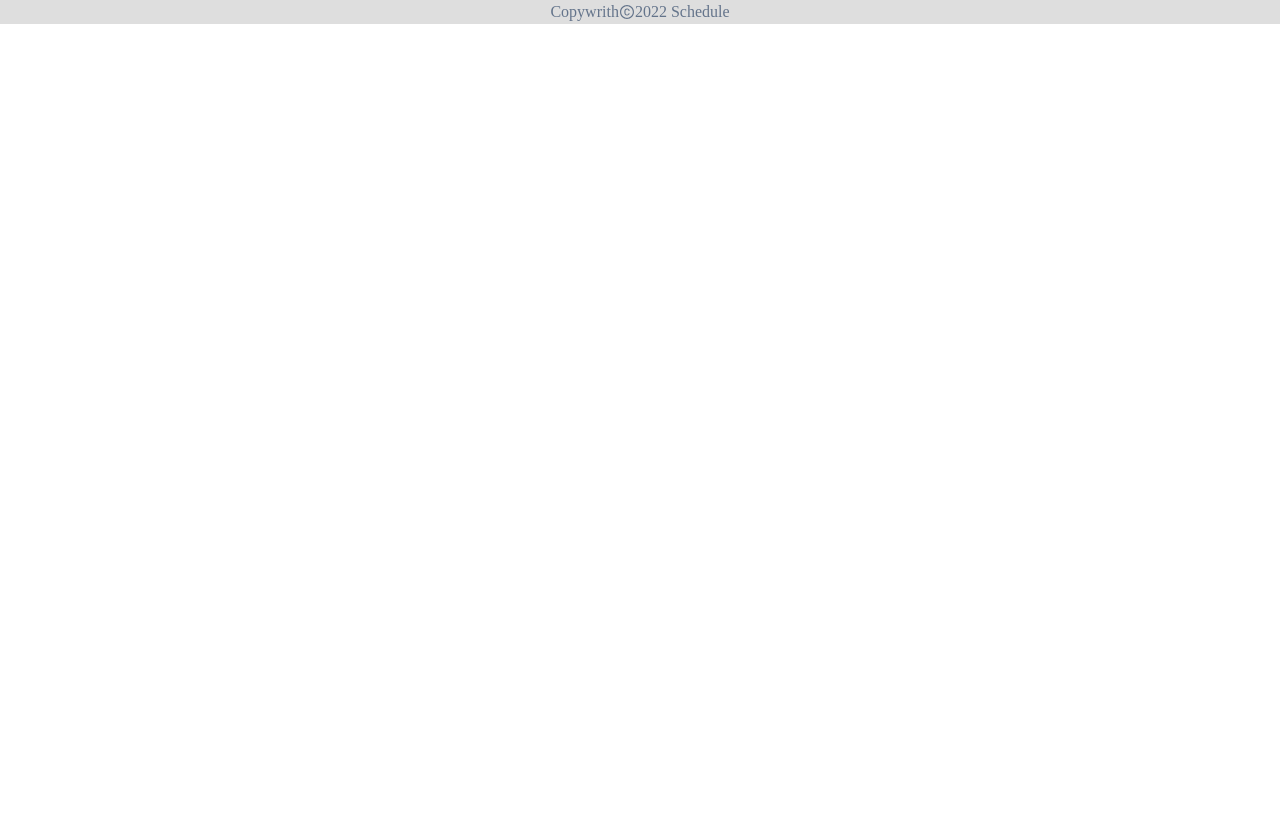
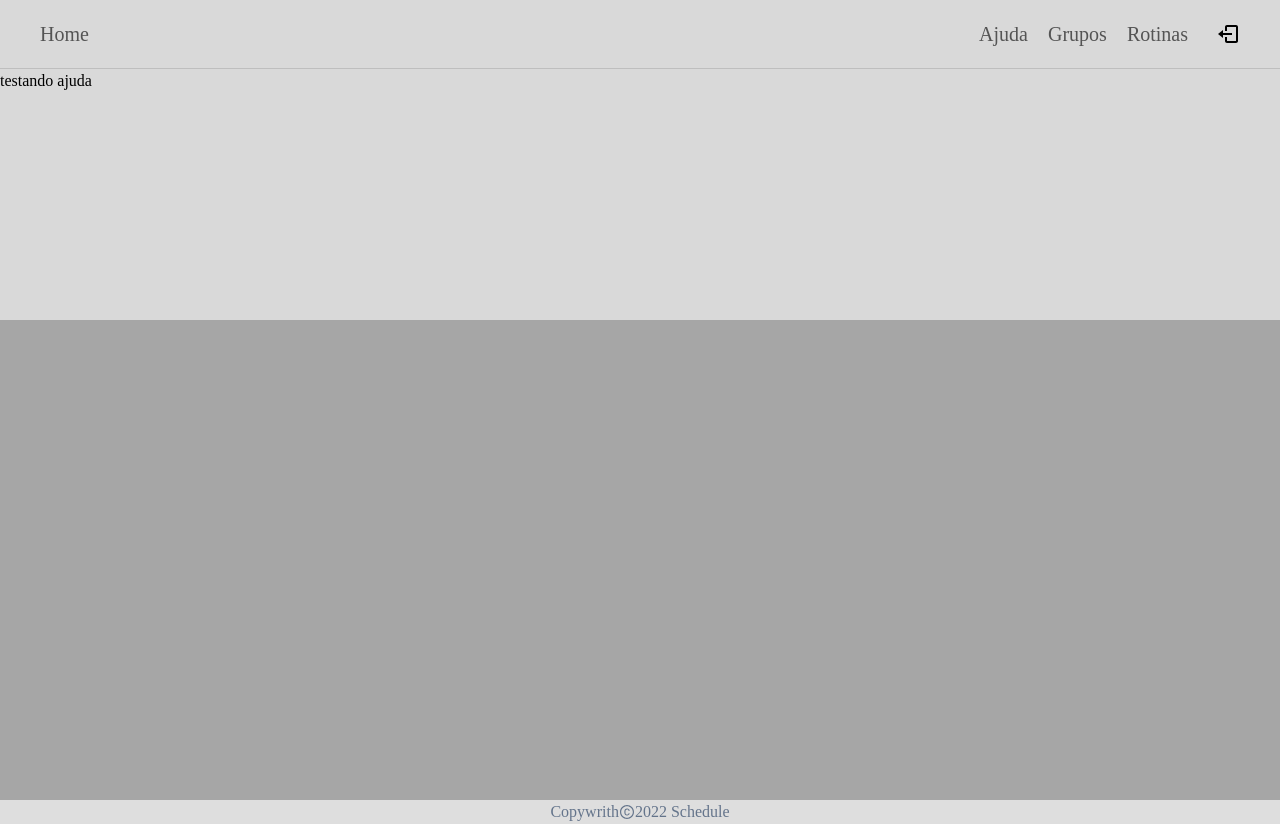
Before and after one commit to Pd-Troia/schedule_vite_tail, a React (Vite) app: page /panel/ajuda in a window 1280 px wide. Before the commit the page ends 800 px from the top, so only its background shows below. Built offline with nearby package versions, Linux system fonts and the light colour scheme; a web font is replaced by a local one.

Commit message:
Panel menu added

```diff
--- a/src/App.tsx
+++ b/src/App.tsx
@@ -18,7 +18,7 @@ function App() {
                     <Route element={<Panel />} path="/panel">
                         <Route
                             element={<Help />}
-                            path="/panel/help"
+                            path="/panel/ajuda"
                         />
                         <Route
                             element={<Groups />}
--- a/src/components/layout/Panel/PanelMenu.tsx
+++ b/src/components/layout/Panel/PanelMenu.tsx
@@ -1,12 +1,40 @@
-import * as React from 'react';
+import * as React from 'react'
+import { GrClose } from 'react-icons/gr'
+import { IoMdCloseCircle } from 'react-icons/io'
+import { Link } from 'react-router-dom'
+import { PanelContext } from '../../pages/Panel/Panel'
+export interface IPanelMenu {}
 
-export interface IPanelMenu {
+export function PanelMenu(props: IPanelMenu) {
+    const {showMenu,setShowMenu} = React.useContext(PanelContext)
+    const closeMenu = () => {
+        setShowMenu(!showMenu)
+    }
+    const cssLinks = ' text-button text-5xl flex justify-center grow'
+    const animation = `transition duration-500 transform ${showMenu ? "translate-x-0" : "-translate-x-full"}`
+    return (
+        <div className={`fixed z-10 h-screen w-full bg-menuColor opacity-90 lg  :w-96 ${animation}`}>
+            <div className="flex h-full flex-col content-between ">
+                <div>
+                    <button onClick={closeMenu} className="my-5 ml-7">
+                        <span className="text-4xl text-button">
+                            <IoMdCloseCircle />
+                        </span>
+                    </button>
+                </div>
+                <div className={cssLinks}>
+                    <Link to="/">Home</Link>
+                </div>
+                <div className={cssLinks}>
+                    <Link to="/ajuda">Ajuda</Link>
+                </div>
+                <div className={cssLinks}>
+                    <Link to="/grupos">Grupos</Link>
+                </div>
+                <div className={cssLinks}>
+                    <Link to="/rotinas">Rotinas</Link>
+                </div>
+            </div>
+        </div>
+    )
 }
-
-export function PanelMenu (props: IPanelMenu) {
-  return (
-    <div>
-
-    </div>
-  );
-}
--- a/src/components/layout/Panel/PanelNavBar.tsx
+++ b/src/components/layout/Panel/PanelNavBar.tsx
@@ -43,7 +43,7 @@ export function PanelNavBar(props: IPanelHeaderProps) {
         </div>
     )
     return (
-        <nav className="fixed w-full">
+        <nav className="w-full">
             <div className="flex justify-between px-10 py-5">
                 <div>
                     <NavButton to="/">Home</NavButton>
--- a/src/components/pages/Panel/Groups.tsx
+++ b/src/components/pages/Panel/Groups.tsx
@@ -7,7 +7,7 @@ export interface IPanelGroupsProps {
 export function Groups (props: IPanelGroupsProps) {
   return (
     <div className='flex justify-center'>
-
+      testando grupos
     </div>
   );
 }
--- a/src/components/pages/Panel/Help.tsx
+++ b/src/components/pages/Panel/Help.tsx
@@ -4,9 +4,5 @@ export interface IPanelHelpProps {
 }
 
 export function Help (props: IPanelHelpProps) {
-  return (
-    <div>
-
-    </div>
-  );
+  return <div>testando ajuda</div>
 }
--- a/src/components/pages/Panel/Panel.tsx
+++ b/src/components/pages/Panel/Panel.tsx
@@ -1,6 +1,7 @@
 import { createContext, useEffect, useState } from 'react'
 import { Outlet } from 'react-router-dom'
 import { PanelNavBar } from '../../layout/Panel/PanelNavBar'
+import { PanelMenu } from '../../layout/Panel/PanelMenu'
 export interface IPanelProps {}
 export interface IPanelContext {
     token: string | null
@@ -16,8 +17,9 @@ export function Panel(props: IPanelProps) {
     const id = localStorage.getItem('id')
 
     return (
-        <PanelContext.Provider value={{ token, id: id,showMenu, setShowMenu}}>
-            <div className="from-40% to-40% h-screen bg-gradient-to-b from-panelPrimary to-panelSecondary ">
+        <PanelContext.Provider value={{ token, id: id, showMenu, setShowMenu }}>
+            <div className="from-40% to-40% relative h-screen bg-gradient-to-b from-panelPrimary to-panelSecondary ">
+                <PanelMenu />
                 <PanelNavBar />
                 <Outlet />
             </div>
--- a/src/components/pages/Panel/Routines.tsx
+++ b/src/components/pages/Panel/Routines.tsx
@@ -4,9 +4,5 @@ export interface IPanelRoutinesProps {
 }
 
 export function Routines (props: IPanelRoutinesProps) {
-  return (
-    <div>
-
-    </div>
-  );
+  return <div>testando Rotinas</div>
 }
--- a/tailwind.config.js
+++ b/tailwind.config.js
@@ -22,12 +22,13 @@ module.exports = {
                 'black-90': '#0C0101',
                 cianTheme: '#61A0AF',
                 yellowBeige: '#CECE25',
-                "button": "#D9D9D9",
-                "card": "#BEBEBE",
+                button: "#D9D9D9",
+                card: "#BEBEBE",
                 label: "#545454",
                 tittle: "#262626",
                 panelPrimary: "#D9D9D9",
-                panelSecondary: '#A6A6A6'
+                panelSecondary: '#A6A6A6',
+                menuColor: "#0C0C0C"
 
 
             },
```
